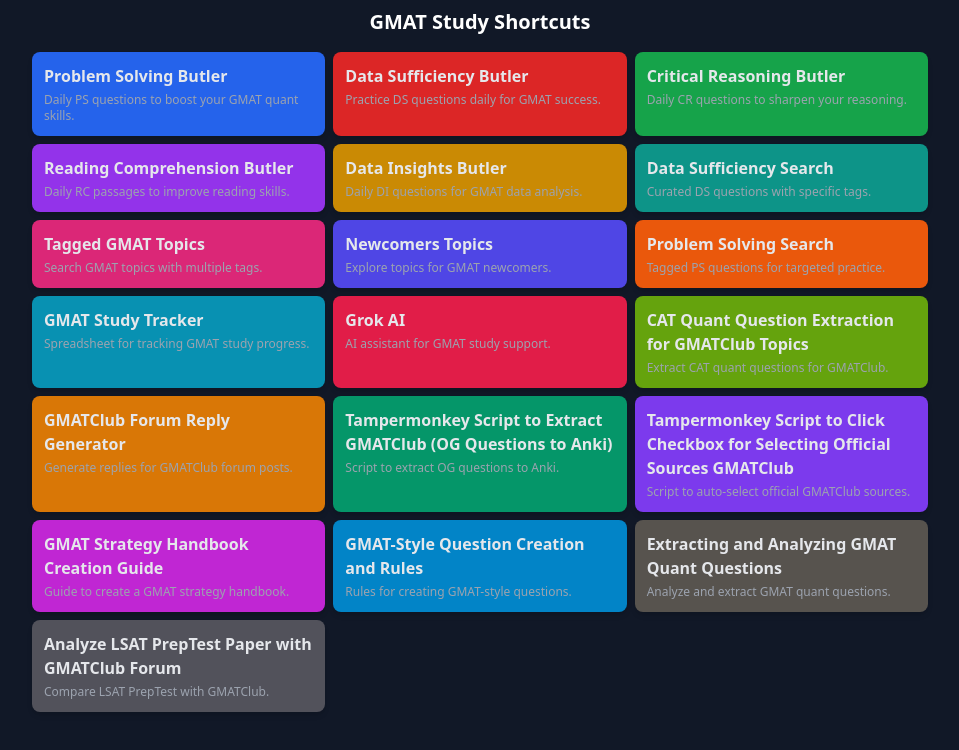
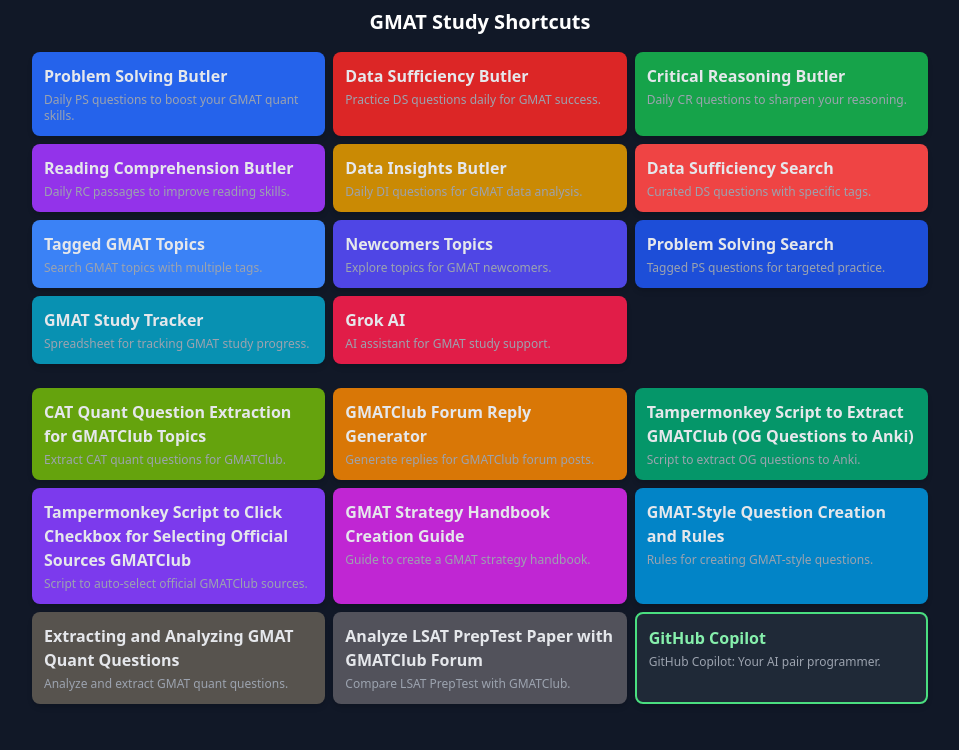
Before and after one commit to professorsinx/hobby, a plain HTML site: page index.html in a window 1280 px wide. Shown: the whole page, without its empty margins (160-1119 px from the left). Drawn offline with nearby package versions, Linux system fonts and the light colour scheme.

Commit message:
Update index.html

```diff
--- a/index.html
+++ b/index.html
@@ -48,6 +48,7 @@
 <body class="bg-gray-900 min-h-screen flex flex-col items-center p-2 overflow-hidden">
   <div class="max-w-4xl w-full">
     <h1 class="text-xl font-bold text-white text-center mb-4">GMAT Study Shortcuts</h1>
+    <!-- GMAT Resources Grid -->
     <div class="grid grid-cols-1 sm:grid-cols-2 lg:grid-cols-3 gap-2">
       <!-- PS Butler -->
       <a href="https://gmatclub.com/forum/problem-solving-butler-2-questions-every-day-280904.html" class="block bg-blue-600 rounded-lg shadow-md p-3 hover:bg-opacity-80 transition">
@@ -75,12 +76,12 @@
         <p class="text-xs text-gray-400 mt-1">Daily DI questions for GMAT data analysis.</p>
       </a>
       <!-- DS Search -->
-      <a href="https://gmatclub.com/forum/data-sufficiency-ds-141/?start=0&selected_tags%5B%5D=1534&selected_tags%5B%5D=180&filter_id=0YHkPKbS5NRJms8lrWnuaF4BAwjLToDt6791d3XIvhZOCgQyUEGeMxziqVpfc2" class="block bg-teal-600 rounded-lg shadow-md p-3 hover:bg-opacity-80 transition">
+      <a href="https://gmatclub.com/forum/data-sufficiency-ds-141/?start=0&selected_tags%5B%5D=1534&selected_tags%5B%5D=180&filter_id=0YHkPKbS5NRJms8lrWnuaF4BAwjLToDt6791d3XIvhZOCgQyUEGeMxziqVpfc2" class="block bg-red-500 rounded-lg shadow-md p-3 hover:bg-opacity-80 transition">
         <h2 class="text-base font-semibold text-gray-200">Data Sufficiency Search</h2>
         <p class="text-xs text-gray-400 mt-1">Curated DS questions with specific tags.</p>
       </a>
       <!-- Topic Search -->
-      <a href="https://gmatclub.com/forum/search.php?st=0&sk=t&sd=d&sr=topics&search_id=search_tag&selected_search_tags[]=218&selected_search_tags[]=186&selected_search_tags[]=1549&selected_search_tags[]=1984&selected_search_tags[]=1461&selected_search_tags[]=1423&selected_search_tags[]=1342&selected_search_tags[]=1253&selected_search_tags[]=1254&selected_search_tags[]=1255&selected_search_tags[]=1256&selected_search_tags[]=1257&selected_search_tags[]=1258&selected_search_tags[]=1259&selected_search_tags[]=1260&selected_search_tags[]=1327&selected_search_tags[]=1462&selected_search_tags[]=1433&selected_search_tags[]=1343&selected_search_tags[]=1311&selected_search_tags[]=1312&selected_search_tags[]=1313&selected_search_tags[]=1314&selected_search_tags[]=1295&selected_search_tags[]=1266&search_tags=exact&search_id=search_tag&terms=both&sj=one&start=2800" class="block bg-pink-600 rounded-lg shadow-md p-3 hover:bg-opacity-80 transition">
+      <a href="https://gmatclub.com/forum/search.php?st=0&sk=t&sd=d&sr=topics&search_id=search_tag&selected_search_tags[]=218&selected_search_tags[]=186&selected_search_tags[]=1549&selected_search_tags[]=1519" class="block bg-blue-500 rounded-lg shadow-md p-3 hover:bg-opacity-80 transition">
         <h2 class="text-base font-semibold text-gray-200">Tagged GMAT Topics</h2>
         <p class="text-xs text-gray-400 mt-1">Search GMAT topics with multiple tags.</p>
       </a>
@@ -90,7 +91,7 @@
         <p class="text-xs text-gray-400 mt-1">Explore topics for GMAT newcomers.</p>
       </a>
       <!-- PS Search -->
-      <a href="https://gmatclub.com/forum/problem-solving-ps-140/?selected_tags[0]=1519&selected_tags[1]=58&selected_tags[2]=50&selected_tags[3]=51&selected_tags[4]=52&selected_tags[5]=62&selected_tags[6]=64&selected_tags[7]=60&selected_tags[8]=57&selected_tags[9]=61&selected_tags[10]=53&selected_tags[11]=239&selected_tags[12]=189&selected_tags[13]=63&selected_tags[14]=114&selected_tags[15]=185&selected_tags[16]=193&selected_tags[17]=59&selected_tags[18]=485&selected_tags[19]=65&selected_tags[20]=191&selected_tags[21]=188&selected_tags[22]=54&selected_tags[23]=199&selected_tags[24]=113&selected_tags[25]=112&selected_tags[26]=55&selected_tags[27]=56&selected_tags[28]=66&filter_id=nO6srcazVjTdgomJF7AZlCquibYK1wRPB4yX2HU509fIxLeWEMGNvkhSDQ8pt3" class="block bg-orange-600 rounded-lg shadow-md p-3 hover:bg-opacity-80 transition">
+      <a href="https://gmatclub.com/forum/problem-solving-ps-140/?selected_tags[0]=1519&selected_tags[1]=58&selected_tags[2]=50&selected_tags[3]=51&selected_tags[4]=52&selected_tags[5]=62&selected_tags[6]=63&selected_tags[7]=64&selected_tags[8]=65&selected_tags[9]=66&selected_tags[10]=67" class="block bg-blue-700 rounded-lg shadow-md p-3 hover:bg-opacity-80 transition">
         <h2 class="text-base font-semibold text-gray-200">Problem Solving Search</h2>
         <p class="text-xs text-gray-400 mt-1">Tagged PS questions for targeted practice.</p>
       </a>
@@ -104,6 +105,9 @@
         <h2 class="text-base font-semibold text-gray-200">Grok AI</h2>
         <p class="text-xs text-gray-400 mt-1">AI assistant for GMAT study support.</p>
       </a>
+    </div>
+    <!-- Tools and Scripts Section -->
+    <div class="grid grid-cols-1 sm:grid-cols-2 lg:grid-cols-3 gap-2 mt-6">
       <!-- CAT Quant Question Extraction -->
       <a href="https://gmatclub.com/chat/6386b2ed-3dae-4452-a280-0d613e93cebd" class="block bg-lime-600 rounded-lg shadow-md p-3 hover:bg-opacity-80 transition">
         <h2 class="text-base font-semibold text-gray-200">CAT Quant Question Extraction for GMATClub Topics</h2>
@@ -144,6 +148,11 @@
         <h2 class="text-base font-semibold text-gray-200">Analyze LSAT PrepTest Paper with GMATClub Forum</h2>
         <p class="text-xs text-gray-400 mt-1">Compare LSAT PrepTest with GMATClub.</p>
       </a>
+      <!-- Copilot GitHub Block -->
+      <a href="https://github.com/copilot" class="block bg-gray-800 rounded-lg shadow-md p-3 hover:bg-opacity-80 transition border-2 border-green-400">
+        <h2 class="text-base font-semibold text-green-300">GitHub Copilot</h2>
+        <p class="text-xs text-gray-400 mt-1">GitHub Copilot: Your AI pair programmer.</p>
+      </a>
     </div>
   </div>
 </body>
```
